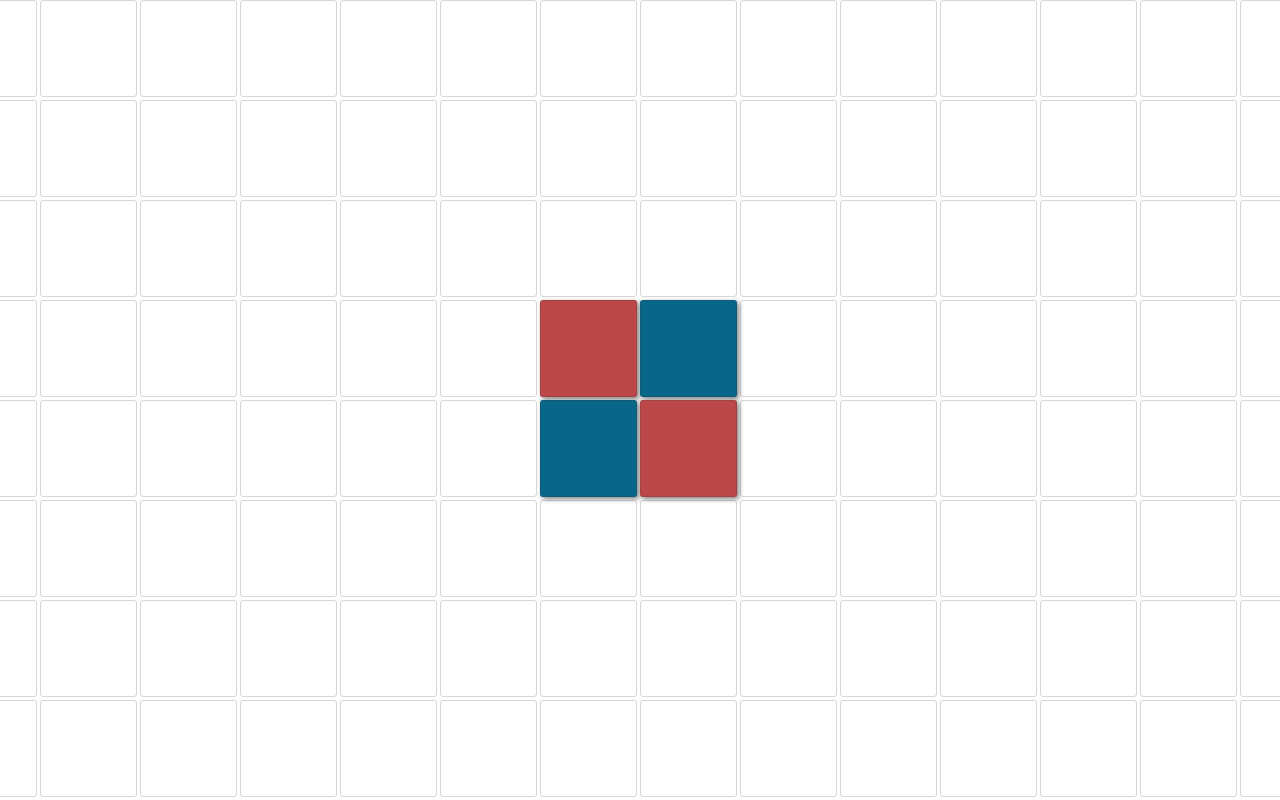
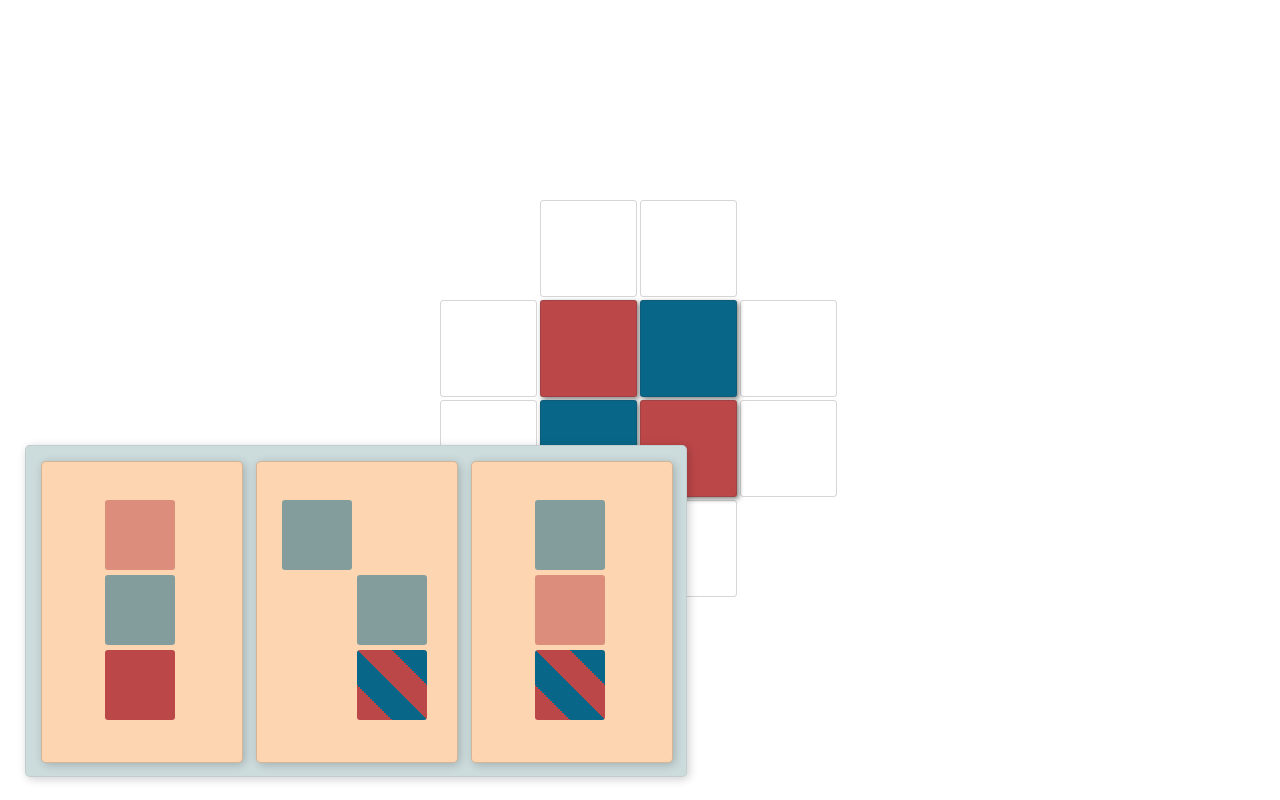
Before and after one commit to AjayBrahmakshatriya/reflectile, a plain HTML site: page index.html in a window 1280 px wide. Drawn offline with nearby package versions, Linux system fonts and the light colour scheme.

Commit message:
More UI elements, cards, rules and tiles grow dynamically

```diff
--- a/index.html
+++ b/index.html
@@ -3,6 +3,7 @@
 		<title>Reflectile</title>
 		<script src="https://ajax.googleapis.com/ajax/libs/jquery/3.7.1/jquery.min.js"></script>
 		<script src="https://code.jquery.com/ui/1.12.0/jquery-ui.min.js" integrity="sha256-eGE6blurk5sHj+rmkfsGYeKyZx3M4bG+ZlFyA7Kns7E=" crossorigin="anonymous"></script>
+		<script src="rules.js"></script>
 		<script src="reflectile.js"></script>
 		<link rel="stylesheet" href="style.css"/>
 	</head>
@@ -13,6 +14,13 @@
 				</div>
 			</div>
 		</div>
-		<!--<div id = "hud"> </div>-->
+		<div id = "hud">
+			<div id="hand-panel">
+				<div id="card1" class="card"></div>
+				<div id="card2" class="card"></div>
+				<div id="card3" class="card"></div>
+			</div>
+		</div>
+
 	</body>
 </html>
--- a/reflectile.js
+++ b/reflectile.js
@@ -1,14 +1,90 @@
-const boardx = 160;
-const boardy = 160;
+const boardx = 16;
+const boardy = 16;
 const tilesize = 100;
 
+const minitilesize = 75;
 
-var nextclass="red-tile";
-var nextnextclass="blue-tile";
+var nextclass="R";
+var nextnextclass="B";
 
-$(function() {
-	for (x = 0; x < boardx; x++) {
-		for (y = 0; y < boardy; y++) {
+var isDragging = false;
+
+function getRandomInt(max) {
+  return Math.floor(Math.random() * max);
+}
+
+function cardIdToRule(card) {
+	return ["RBW"[Math.floor(card / ruleset.length)], ruleset[card % ruleset.length]]
+}
+
+// Function sets a specific card in hand panel at the specific position
+// card is simply an index
+function setCard(card, position) {
+	[addcolor, rule] = cardIdToRule(card);
+
+	$("#card" + position).empty();
+
+	rule_rows = rule.split(" ");
+
+	dst_block = $('<div>', {
+		class: "ruleblock"
+	});
+
+	maxwidth=0
+	maxheight=0
+
+	for (y = 0; y < 2; y++) {
+		for (x = 0; x < 3; x++) {
+			rulecolor = rule_rows[y][x];
+			if (rulecolor == "A") rulecolor = addcolor;
+			if (rulecolor == "R" || rulecolor == "B" || rulecolor == "W") {
+				minitile = $('<div>', {
+					class: "mini-tile"
+				});
+
+				if (rule_rows[y][x] != "A")
+					minitile.addClass("mini-tile-dimmed");
+
+				minitile.css('top', x * minitilesize);
+				minitile.css('left', y * minitilesize);
+
+				if (rulecolor == "R")
+					minitile.addClass("mini-tile-red");
+				else if (rulecolor == "B")
+					minitile.addClass("mini-tile-blue");
+				else
+					minitile.addClass("mini-tile-wildcard");
+
+				dst_block.append(minitile);
+				if (maxwidth < y) maxwidth = y;
+				if (maxheight < x) maxheight= x;
+			}
+		}
+	}
+
+	rule_size_x = (maxwidth + 1) * minitilesize;
+	rule_size_y = (maxheight + 1) * minitilesize;
+
+
+	dst_block.css('top', 150 - rule_size_y / 2);
+	dst_block.css('left', 100 - rule_size_x / 2);
+
+	$("#card" + position).append(dst_block);
+}
+
+
+function tileHandler(x, y) {
+	if (!isDragging) {
+		setTileColor(x, y, nextclass);
+		[nextclass, nextnextclass] = [nextnextclass, nextclass];
+	}
+	isDragging = false;
+}
+
+function createTile(x, y) {
+	if (x < 0 || x >= boardx || y < 0 || y >= boardy) return;
+	var tilename = "#tile-" + x + "-" + y;
+	if ($(tilename).length > 0) return;
 	var t = y * tilesize - (tilesize * boardy/2);
 	var l = x * tilesize - (tilesize * boardx/2);
 	tile = $("<div>", {
@@ -16,22 +92,56 @@ $(function() {
 		class: 'tile',
 		style:	'top: ' + t + '; left : ' + l + ';',
 	});
-			tile.on('click', function() {
-				$(this).addClass(nextclass);
-				[nextclass, nextnextclass] = [nextnextclass, nextclass];
-			});
+	tile.on('click', function(x, y) { return function() {tileHandler(x, y);}} (x, y));
 	$('#tilecontainer').append(tile);
 }
+
+function setTileColor(x, y, color) {
+	if (x < 0 || x >= boardx || y < 0 || y >= boardy) return;
+	// This tile must already exist, if not create
+	var tilename = "#tile-" + x + "-" + y;
+
+	if ($(tilename).length == 0)
+		createTile(x, y);
+
+	$(tilename).removeClass("red-tile");
+	$(tilename).removeClass("blue-tile");
+	if (color == "R")
+		$(tilename).addClass("red-tile");
+	else
+		$(tilename).addClass("blue-tile");
+
+	createTile(x, y - 1);
+	createTile(x - 1, y);
+	createTile(x + 1, y);
+	createTile(x, y + 1);
 }
 
+
+
+$(function() {
+
+
+	// Setup initial tiles
 	midx=boardx/2 - 1;
 	midy=boardy/2 - 1;
 
-	$('#tile-' + midx + '-' + midy).addClass("red-tile");
-	$('#tile-' + (midx + 1) + '-' + (midy + 1)).addClass("red-tile");
-	$('#tile-' + (midx + 1) + '-' + midy).addClass("blue-tile");
-	$('#tile-' + midx+'-' + (midy + 1)).addClass("blue-tile");
+	setTileColor(midx, midy, "R");
+	setTileColor(midx + 1, midy + 1, "R");
+	setTileColor(midx + 1, midy, "B");
+	setTileColor(midx, midy + 1, "B");
 
-	$("#tilepadding").draggable();
+	$("#tilepadding").draggable({start: function() {
+		isDragging = true;
+	}});
+	$("#tilepadding").on('mousedown', function() {
+		isDragging = false;
+	});
+
+	const total_cards = ruleset.length * 3;
+
+	setCard(getRandomInt(total_cards), 1);
+	setCard(getRandomInt(total_cards), 2);
+	setCard(getRandomInt(total_cards), 3);
 
 });
--- /dev/null
+++ b/rules.js
@@ -0,0 +1,51 @@
+// Each rule in Reflectile is a function from 2 tiles to 3 tiles. The two tiles can be organized in a 2x2 grid,
+// the 3 tiles can potentially be in a 3x2 grid. We will list all combinations here and define objects to describe the rules
+// In the rule set R/B are used for source tiles and A is used to describe the added tile which can be R/B/W but is not
+// part of the rule description. The added colors are in order R-B-W so card id can be computed by 15 * add_color + rule_index
+const ruleset = [
+// RR   RRA #0
+// --   ---
+	"RRA ---",
+// RR   RR- #1
+// --   -A-
+	"RR- -A-",
+// BB   BBA #2
+// --   ---
+	"BBA ---",
+// BB   BB- #3
+// --   -A-
+	"BB- -A-",
+// RB   RBA #4
+// --   ---
+	"RBA ---",
+// RB   RB- #5
+// --   -A-
+	"RB- -A-",
+// BR   BRA #6
+// --   ---
+	"BRA ---",
+// BR   BR- #7
+// --   -A-
+	"BR- -A-",
+// R-   RA- #8
+// -R   -R-
+	"RA- -R-",
+// R-   R-- #9
+// -R   -RA
+	"R-- -RA",
+// B-   BA- #10
+// -B   -B-
+	"BA- -B-",
+// B-   B-- #11
+// -B   -BA
+	"B-- -BA",
+// B-   BA- #12
+// -R   -R-
+	"BA- -R-",
+// B-   B-- #13
+// -R   -RA
+	"B-- -RA",
+// R-   R-- #14
+// -B   -BA
+	"R-- -BA",
+]
--- a/style.css
+++ b/style.css
@@ -15,15 +15,46 @@ div {
 }
 
 #hud {
-	width: 100%;
-	height: 100%;
 	position: absolute;
 	top: 0px;
 	left: 0px;
 	z-index: 1;
 }
 
-
+#hand-panel {
+	position: absolute;
+	width: 660px;
+	height: 330px;
+	top: calc(100vh - 355px);
+	left: 25px;
+	background-color: #CCDBDC;
+	border-radius: 5px;
+	border: 1px rgba(150, 150, 150, 0.2) solid;
+	box-shadow: 2px 2px 10px rgba(0, 0, 0, 0.2);
+}
+.card {
+	position: absolute;
+	background-color: #FDD5B1;
+	border-radius: 5px;
+	box-shadow: 2px 2px 10px rgba(0, 0, 0, 0.2);
+	border: 0.5px rgba(50, 50, 50, 0.2) solid;
+	width: 200px;
+	height: 300px;
+	top: 15px;
+	cursor: pointer;
+}
+.card:hover {
+	transform: scale(1.02);
+}
+#card1{
+	left: 15px;
+}
+#card2{
+	left: 230px;
+}
+#card3{
+	left: 445px;
+}
 #tilepadding {
 	width: calc(200vw);
 	height: calc(200vh);
@@ -46,6 +77,9 @@ div {
 	border-radius: 3px;
 	cursor: pointer;
 }
+.tile:hover {
+	border: 1px rgba(100, 100, 100, 0.5)  solid;
+}
 .red-tile {
 	background-color: #BC4749;
 	box-shadow: 2px 2px 5px rgba(0, 0, 0, 0.5);
@@ -54,3 +88,27 @@ div {
 	background-color: #086788;
 	box-shadow: 2px 2px 5px rgba(0, 0, 0, 0.5);
 }
+.ruleblock {
+	position: absolute;
+}
+.mini-tile {
+	position: absolute;
+	height: 70px;
+	width: 70px;
+	position: absolute;
+	/*border: 0.5px rgba(50, 50, 50, 0.2)  solid;*/
+	border-radius: 3px;
+}
+.mini-tile-dimmed {
+	opacity: 0.5;
+}
+.mini-tile-red {
+	background-color: #BC4749;
+}
+.mini-tile-blue {
+	background-color: #086788;
+}
+.mini-tile-wildcard {
+	background-color: #086788;
+	background-image: linear-gradient(45deg, #BC4749 25%, transparent 25%, transparent 50%, #BC4749 50%, #BC4749 75%, transparent 75%, #086788);
+}
```
Lines whose indentation alone changed are shown as unchanged.
